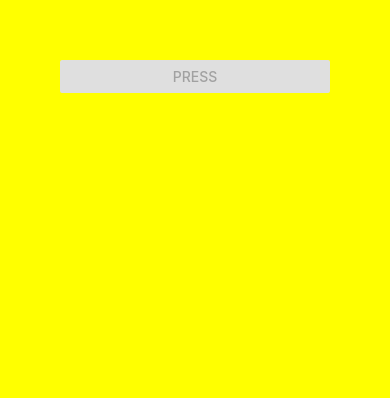
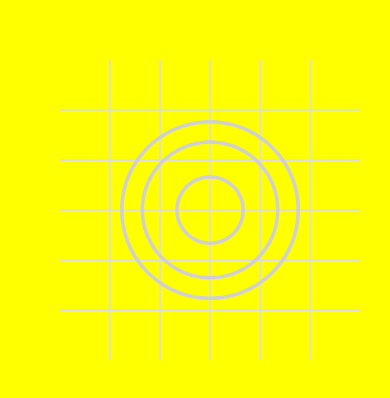
Before and after one commit to torvicv/react-native-codevolution, a React Native app: screen / in a window 390 px wide. Shown: the top 398 px of the page. Built offline with nearby package versions, Linux system fonts and the light colour scheme.

Commit message:
video 13

```diff
--- a/App.js
+++ b/App.js
@@ -1,11 +1,12 @@
-import { View, Text, Image, ImageBackground, ScrollView, Button } from "react-native";
+import { View, Text, Image, ImageBackground, ScrollView, Button, Pressable } from "react-native";
 const logoImg = require('./assets/adaptive-icon.png');
 
 export default function App() {
   return (
     <View style={{ flex: 1, backgroundColor: "yellow", padding: 60 }}>
-      <Button title="Press" onPress={() => console.log("Button pressed")}
-        color="midnightblue" disabled />
+      <Pressable  onPress={() => console.log("Image pressed")} style={{ width: 300, height: 300}} >
+        <Image source={logoImg} style={{ width: 300, height: 300 }} />
+      </Pressable>
     </View>
   );
 }
```
